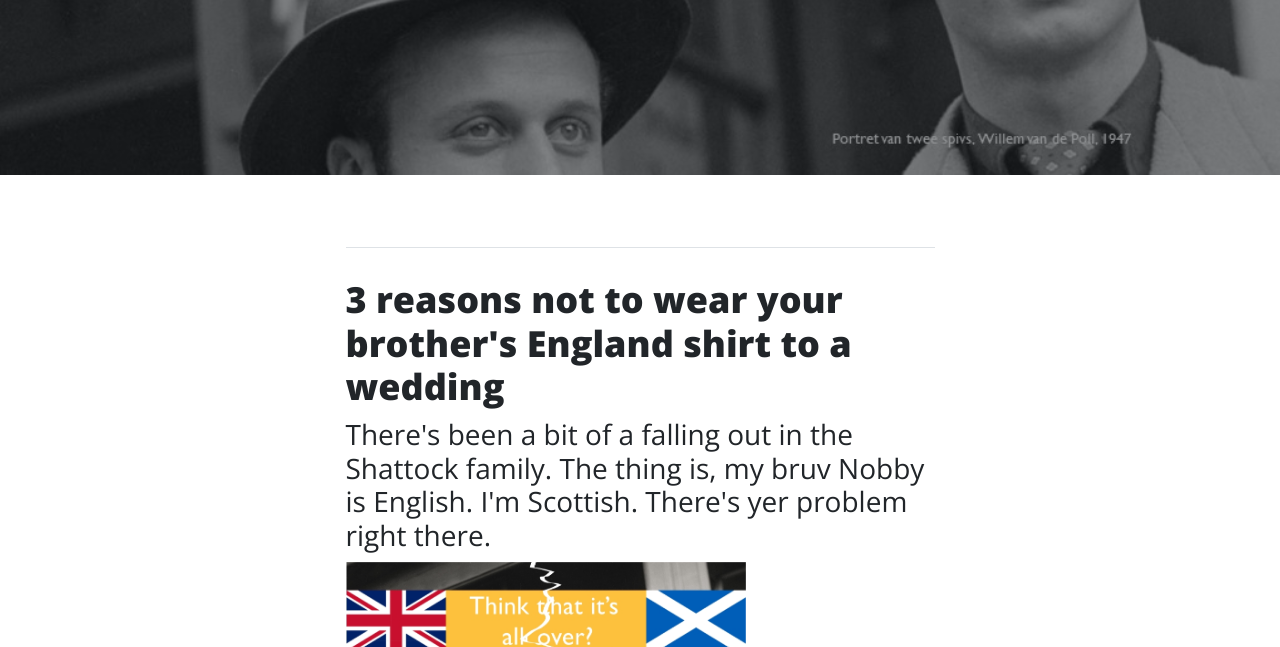
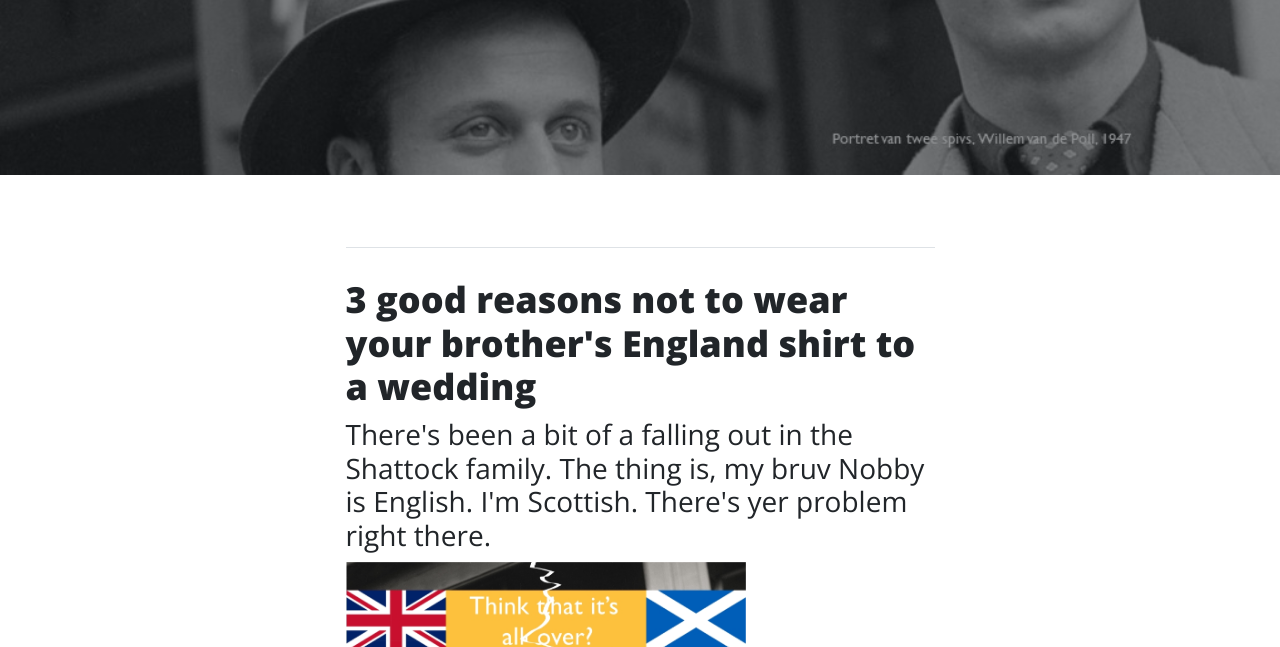
Before and after one commit to menzies1984/thinkwb2, a plain HTML site: page index.html in a window 1280 px wide. Shown: the part 453-1100 px from the top of the page. Drawn offline with nearby package versions, Linux system fonts and the light colour scheme.

Commit message:
Website update June 2024

```diff
--- a/index.html
+++ b/index.html
@@ -72,7 +72,7 @@
                     <!-- Post preview-->
                     <div class="post-preview">
                         <a href="posts/post_04.html">
-                            <h2 class="post-title">3 reasons not to wear your brother's England shirt to a wedding</h2>
+                            <h2 class="post-title">3 good reasons not to wear your brother's England shirt to a wedding</h2>
                             <h3 class="post-subtitle">There's been a bit of a falling out in the Shattock family. The thing is, my bruv Nobby is English. I'm Scottish. There's yer problem right there.</h3>
                             <img src="assets/img/england_vs_scotland02_medium.jpg" height="400" width="400">
                         </a>
```
